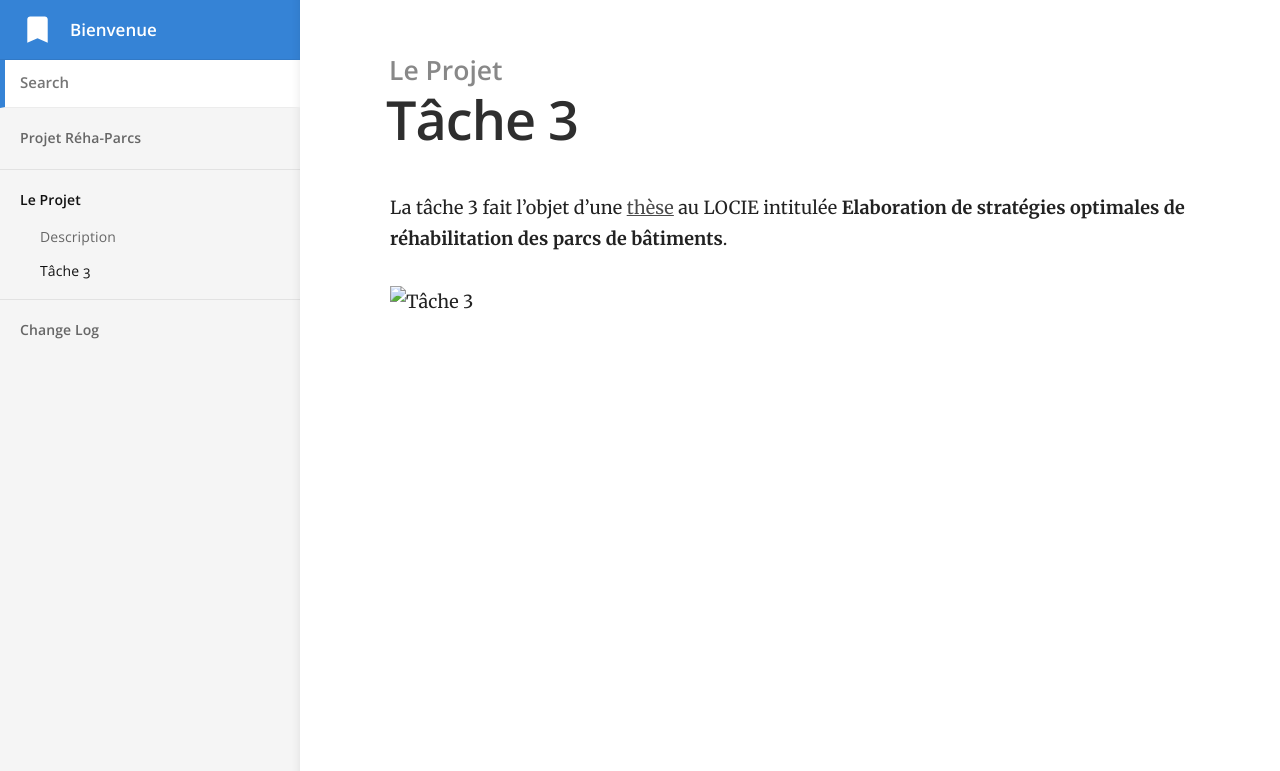
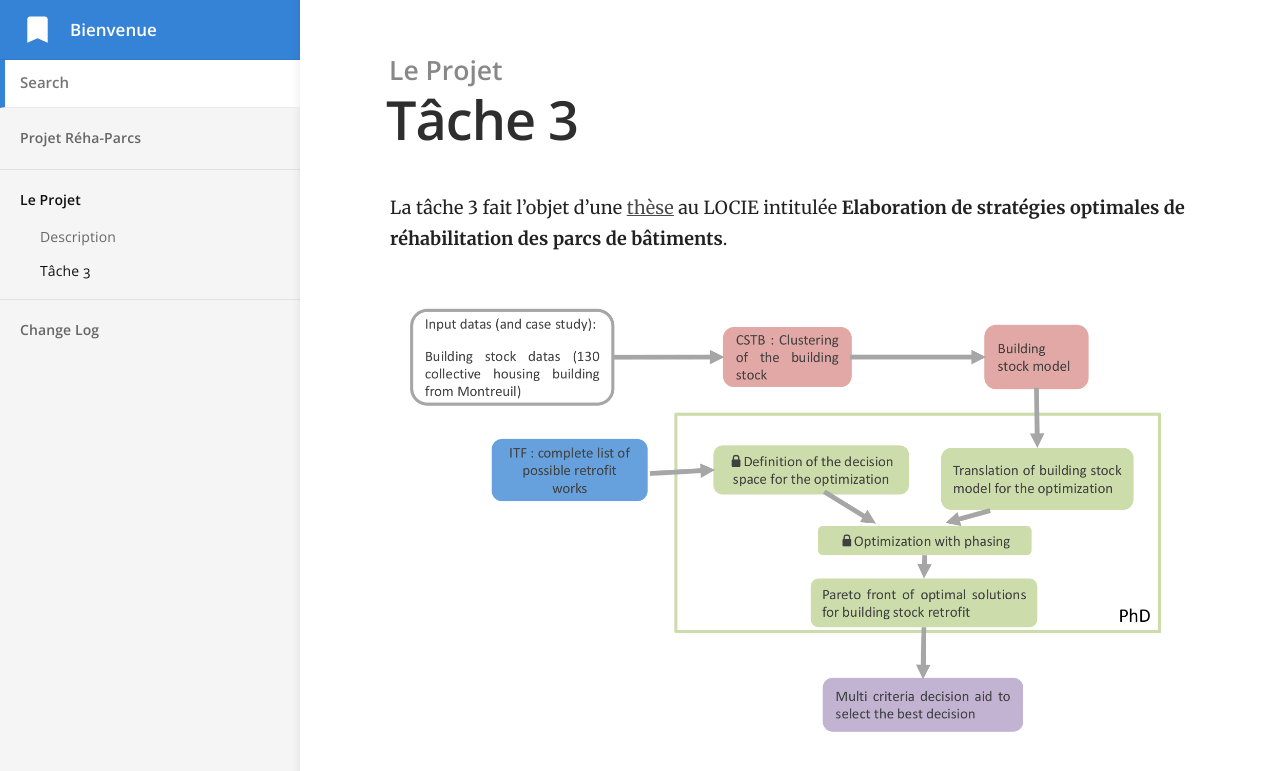
Before and after one commit to locie/reha-parcs, a Jekyll site: the page built from _docs/Projet/Optimisation_multiobjectif.md, in a window 1280 px wide. Shown: the top 771 px of the page. Built offline with Jekyll 4.4.1, drawn with Linux system fonts in a browser that asks for light colours.

Commit message:
Update Optimisation_multiobjectif.md

```diff
--- a/_docs/Projet/Optimisation_multiobjectif.md
+++ b/_docs/Projet/Optimisation_multiobjectif.md
@@ -6,4 +6,4 @@ order: 2
 
 La tâche 3 fait l'objet d'une [thèse](http://www.theses.fr/s164156) au LOCIE intitulée **Elaboration de stratégies optimales de réhabilitation des parcs de bâtiments**.
 
-![Tâche 3](./images/tache3.png)
+![Tâche 3](../images/tache3.png)
```
